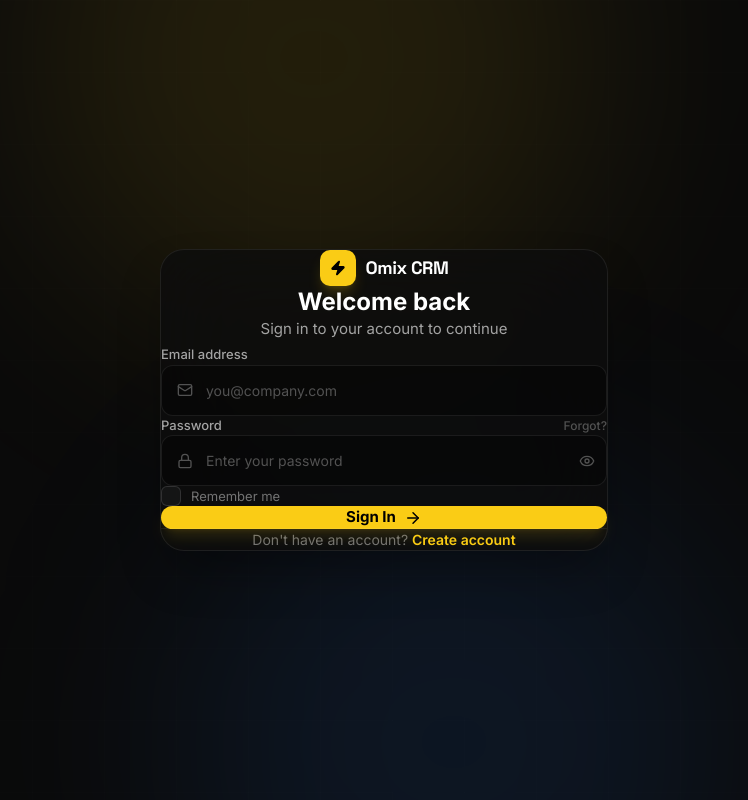
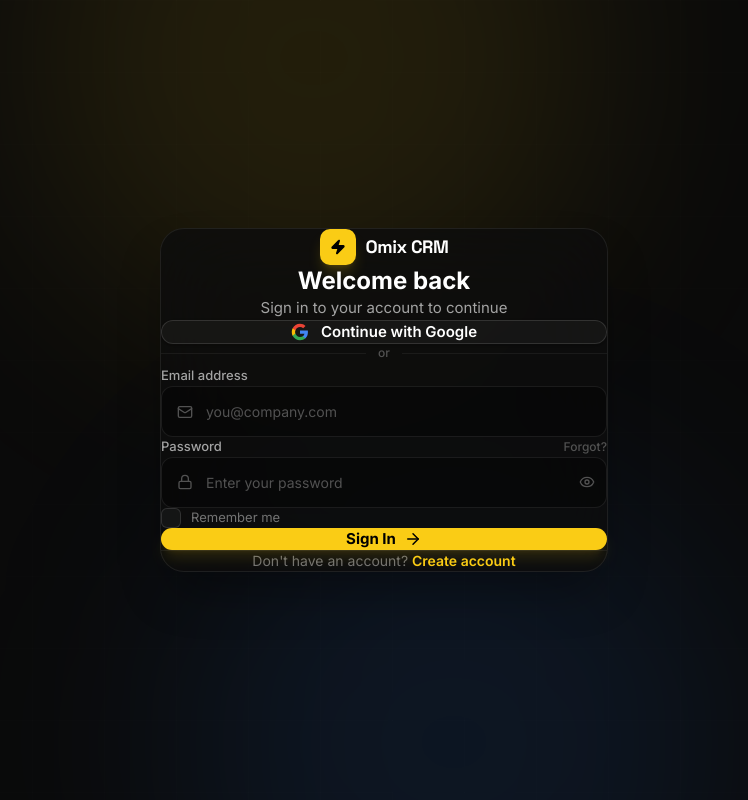
Before and after one commit to oliver4441/omix-crm, a Next.js app: page /login in a window 1280 px wide. Shown: the whole page, without its empty margins (256-1004 px from the left). Built offline with nearby package versions, Linux system fonts and the light colour scheme; no server answers.

Commit message:
Add Google OAuth sign-in/sign-up login and signup pages

```diff
--- /dev/null
+++ b/app/auth/callback/route.ts
@@ -0,0 +1,34 @@
+import { type NextRequest, NextResponse } from "next/server"
+import { createServerClient } from "@supabase/ssr"
+
+export async function GET(request: NextRequest) {
+  const { searchParams, origin } = new URL(request.url)
+  const code = searchParams.get("code")
+  const next = searchParams.get("next") ?? "/dashboard"
+
+  if (code) {
+    const supabase = createServerClient(
+      process.env.NEXT_PUBLIC_SUPABASE_URL!,
+      process.env.NEXT_PUBLIC_SUPABASE_ANON_KEY!,
+      {
+        cookies: {
+          getAll() {
+            return request.cookies.getAll()
+          },
+          setAll(cookiesToSet) {
+            cookiesToSet.forEach(({ name, value, options }) =>
+              request.cookies.set(name, value)
+            )
+          },
+        },
+      }
+    )
+    const { error } = await supabase.auth.exchangeCodeForSession(code)
+    if (!error) {
+      return NextResponse.redirect(`${origin}${next}`)
+    }
+  }
+
+  // Fallback: redirect to login with an error hint
+  return NextResponse.redirect(`${origin}/login?error=auth_failed`)
+}
--- a/app/login/page.tsx
+++ b/app/login/page.tsx
@@ -16,7 +16,23 @@
   const [password, setPassword] = useState("")
   const [showPassword, setShowPassword] = useState(false)
   const [loading, setLoading] = useState(false)
+  const [googleLoading, setGoogleLoading] = useState(false)
   const [remember, setRemember] = useState(false)
+
+  const signInWithGoogle = async () => {
+    setGoogleLoading(true)
+    const { error } = await supabase.auth.signInWithOAuth({
+      provider: "google",
+      options: {
+        redirectTo: `${window.location.origin}/auth/callback`,
+      },
+    })
+    if (error) {
+      toast.error(error.message)
+      setGoogleLoading(false)
+    }
+    // No setGoogleLoading(false) on success — page navigates away
+  }
 
   const signIn = async (e: React.FormEvent) => {
     e.preventDefault()
@@ -91,6 +107,36 @@
             <p className="mt-1.5 text-[15px] text-[#A3A3A3]">
               Sign in to your account to continue
             </p>
+          </div>
+
+          {/* Google OAuth */}
+          <div className="space-y-3">
+            <motion.button
+              type="button"
+              onClick={signInWithGoogle}
+              disabled={googleLoading}
+              whileHover={{ scale: 1.01 }}
+              whileTap={{ scale: 0.98 }}
+              className="flex w-full items-center justify-center gap-3 rounded-xl border border-white/[0.12] bg-white/[0.04] py-3.5 text-[15px] font-semibold text-white shadow-sm transition-all hover:bg-white/[0.08] hover:border-white/[0.2] disabled:opacity-50 disabled:cursor-not-allowed"
+            >
+              {googleLoading ? (
+                <Loader2 size={18} className="animate-spin" />
+              ) : (
+                <svg width="18" height="18" viewBox="0 0 24 24" fill="none">
+                  <path d="M22.56 12.25c0-.78-.07-1.53-.2-2.25H12v4.26h5.92a5.06 5.06 0 0 1-2.2 3.32v2.77h3.57c2.08-1.92 3.28-4.74 3.28-8.1Z" fill="#4285F4"/>
+                  <path d="M12 23c2.97 0 5.46-.98 7.28-2.66l-3.57-2.77c-.98.66-2.23 1.06-3.71 1.06-2.86 0-5.29-1.93-6.16-4.53H2.18v2.84C3.99 20.53 7.7 23 12 23Z" fill="#34A853"/>
+                  <path d="M5.84 14.09c-.22-.66-.35-1.36-.35-2.09s.13-1.43.35-2.09V7.07H2.18C1.43 8.55 1 10.22 1 12s.43 3.45 1.18 4.93l2.85-2.22.81-.62Z" fill="#FBBC05"/>
+                  <path d="M12 5.38c1.62 0 3.06.56 4.21 1.64l3.15-3.15C17.45 2.09 14.97 1 12 1 7.7 1 3.99 3.47 2.18 7.07l3.66 2.84c.87-2.6 3.3-4.53 6.16-4.53Z" fill="#EA4335"/>
+                </svg>
+              )}
+              {googleLoading ? "Connecting..." : "Continue with Google"}
+            </motion.button>
+
+            <div className="relative flex items-center gap-3">
+              <div className="flex-1 border-t border-white/[0.06]" />
+              <span className="text-[12px] font-medium text-[#525252]">or</span>
+              <div className="flex-1 border-t border-white/[0.06]" />
+            </div>
           </div>
 
           <form onSubmit={signIn} className="space-y-5">
--- a/app/signup/page.tsx
+++ b/app/signup/page.tsx
@@ -16,6 +16,21 @@
   const [password, setPassword] = useState("")
   const [showPassword, setShowPassword] = useState(false)
   const [loading, setLoading] = useState(false)
+  const [googleLoading, setGoogleLoading] = useState(false)
+
+  const signInWithGoogle = async () => {
+    setGoogleLoading(true)
+    const { error } = await supabase.auth.signInWithOAuth({
+      provider: "google",
+      options: {
+        redirectTo: `${window.location.origin}/auth/callback`,
+      },
+    })
+    if (error) {
+      toast.error(error.message)
+      setGoogleLoading(false)
+    }
+  }
 
   const passwordChecks = [
     { label: "At least 6 characters", valid: password.length >= 6 },
@@ -92,6 +107,36 @@
             <p className="mt-1.5 text-[15px] text-[#A3A3A3]">
               Start managing leads in minutes
             </p>
+          </div>
+
+          {/* Google OAuth */}
+          <div className="space-y-3">
+            <motion.button
+              type="button"
+              onClick={signInWithGoogle}
+              disabled={googleLoading}
+              whileHover={{ scale: 1.01 }}
+              whileTap={{ scale: 0.98 }}
+              className="flex w-full items-center justify-center gap-3 rounded-xl border border-white/[0.12] bg-white/[0.04] py-3.5 text-[15px] font-semibold text-white shadow-sm transition-all hover:bg-white/[0.08] hover:border-white/[0.2] disabled:opacity-50 disabled:cursor-not-allowed"
+            >
+              {googleLoading ? (
+                <Loader2 size={18} className="animate-spin" />
+              ) : (
+                <svg width="18" height="18" viewBox="0 0 24 24" fill="none">
+                  <path d="M22.56 12.25c0-.78-.07-1.53-.2-2.25H12v4.26h5.92a5.06 5.06 0 0 1-2.2 3.32v2.77h3.57c2.08-1.92 3.28-4.74 3.28-8.1Z" fill="#4285F4"/>
+                  <path d="M12 23c2.97 0 5.46-.98 7.28-2.66l-3.57-2.77c-.98.66-2.23 1.06-3.71 1.06-2.86 0-5.29-1.93-6.16-4.53H2.18v2.84C3.99 20.53 7.7 23 12 23Z" fill="#34A853"/>
+                  <path d="M5.84 14.09c-.22-.66-.35-1.36-.35-2.09s.13-1.43.35-2.09V7.07H2.18C1.43 8.55 1 10.22 1 12s.43 3.45 1.18 4.93l2.85-2.22.81-.62Z" fill="#FBBC05"/>
+                  <path d="M12 5.38c1.62 0 3.06.56 4.21 1.64l3.15-3.15C17.45 2.09 14.97 1 12 1 7.7 1 3.99 3.47 2.18 7.07l3.66 2.84c.87-2.6 3.3-4.53 6.16-4.53Z" fill="#EA4335"/>
+                </svg>
+              )}
+              {googleLoading ? "Connecting..." : "Continue with Google"}
+            </motion.button>
+
+            <div className="relative flex items-center gap-3">
+              <div className="flex-1 border-t border-white/[0.06]" />
+              <span className="text-[12px] font-medium text-[#525252]">or</span>
+              <div className="flex-1 border-t border-white/[0.06]" />
+            </div>
           </div>
 
           <form onSubmit={signUp} className="space-y-5">
--- /dev/null
+++ b/lib/supabase-server.ts
@@ -0,0 +1,28 @@
+import { createServerClient } from "@supabase/ssr"
+import { cookies } from "next/headers"
+
+/**
+ * Server-side Supabase client for route handlers and server components.
+ * Reads/writes cookies via the Request/Response cookie store so the
+ * session is visible to both the browser and Next.js middleware.
+ */
+export async function createSupabaseServerClient() {
+  const cookieStore = await cookies()
+
+  return createServerClient(
+    process.env.NEXT_PUBLIC_SUPABASE_URL!,
+    process.env.NEXT_PUBLIC_SUPABASE_ANON_KEY!,
+    {
+      cookies: {
+        getAll() {
+          return cookieStore.getAll()
+        },
+        setAll(cookiesToSet) {
+          cookiesToSet.forEach(({ name, value, options }) =>
+            cookieStore.set(name, value, options)
+          )
+        },
+      },
+    }
+  )
+}
```
